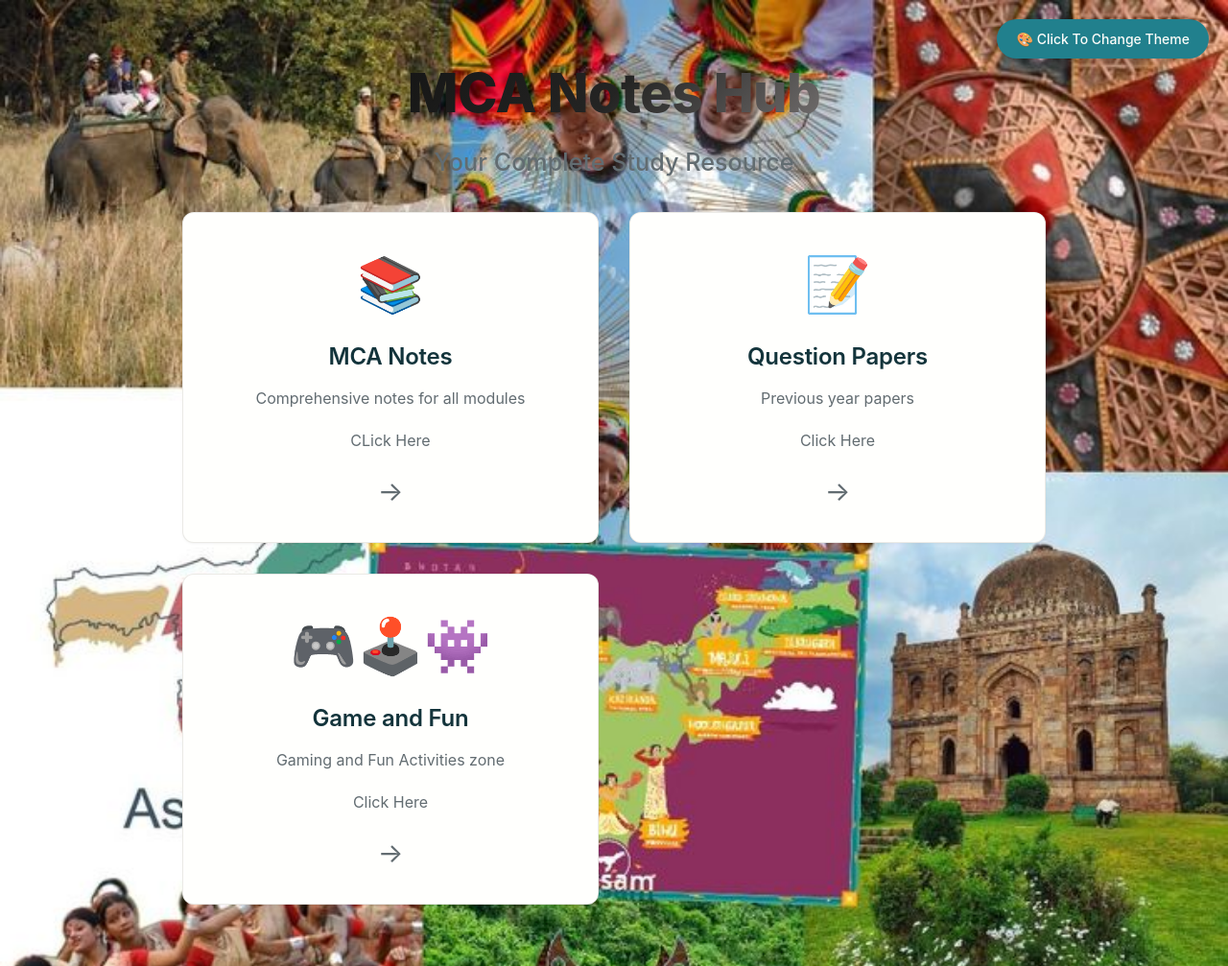
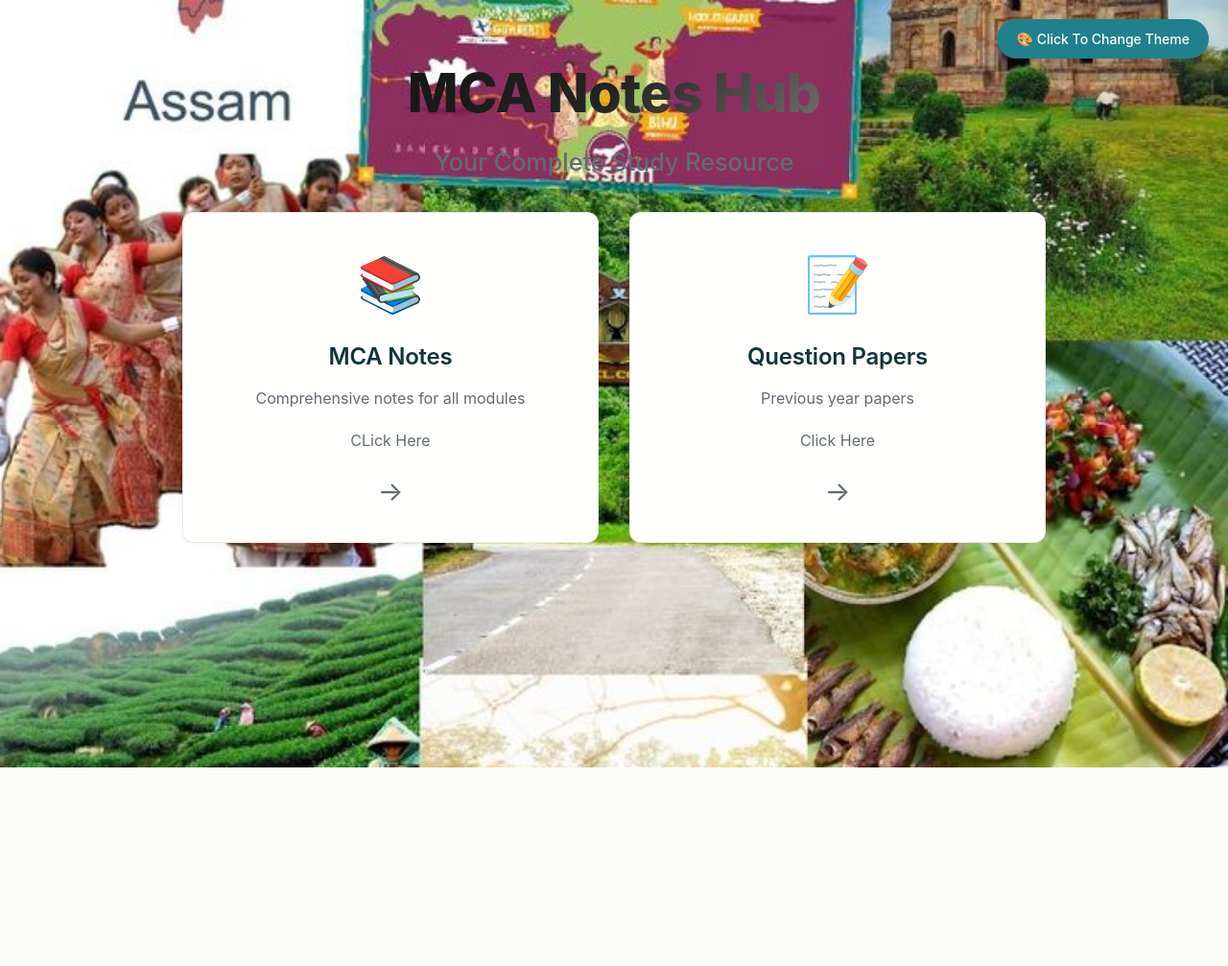
Before and after one commit to codewithgyan467/MCA-Notes, a plain HTML site: page index.html in a window 1280 px wide. Shown: the whole page at 96% size. After the commit the page ends 800 px from the top, so only its background shows below. Drawn offline with Linux system fonts and the light colour scheme; a web font is replaced by a local one.

Commit message:
Update index.html
Game removed

```diff
--- a/index.html
+++ b/index.html
@@ -45,12 +45,7 @@
                     <p>Click Here</p>
                     <div class="card-arrow">→</div>
                 </div>
-               <div class="glass-card main-card" onclick="window.location.href='game2.html'">
-    <div class="card-icon">🎮🕹️👾</div>
-    <h2>Game and Fun</h2>
-    <p>Gaming and Fun Activities zone</p>
-    <p>Click Here</p>
-    <div class="card-arrow">→</div>
+
 </div>
 
             </div>
```
